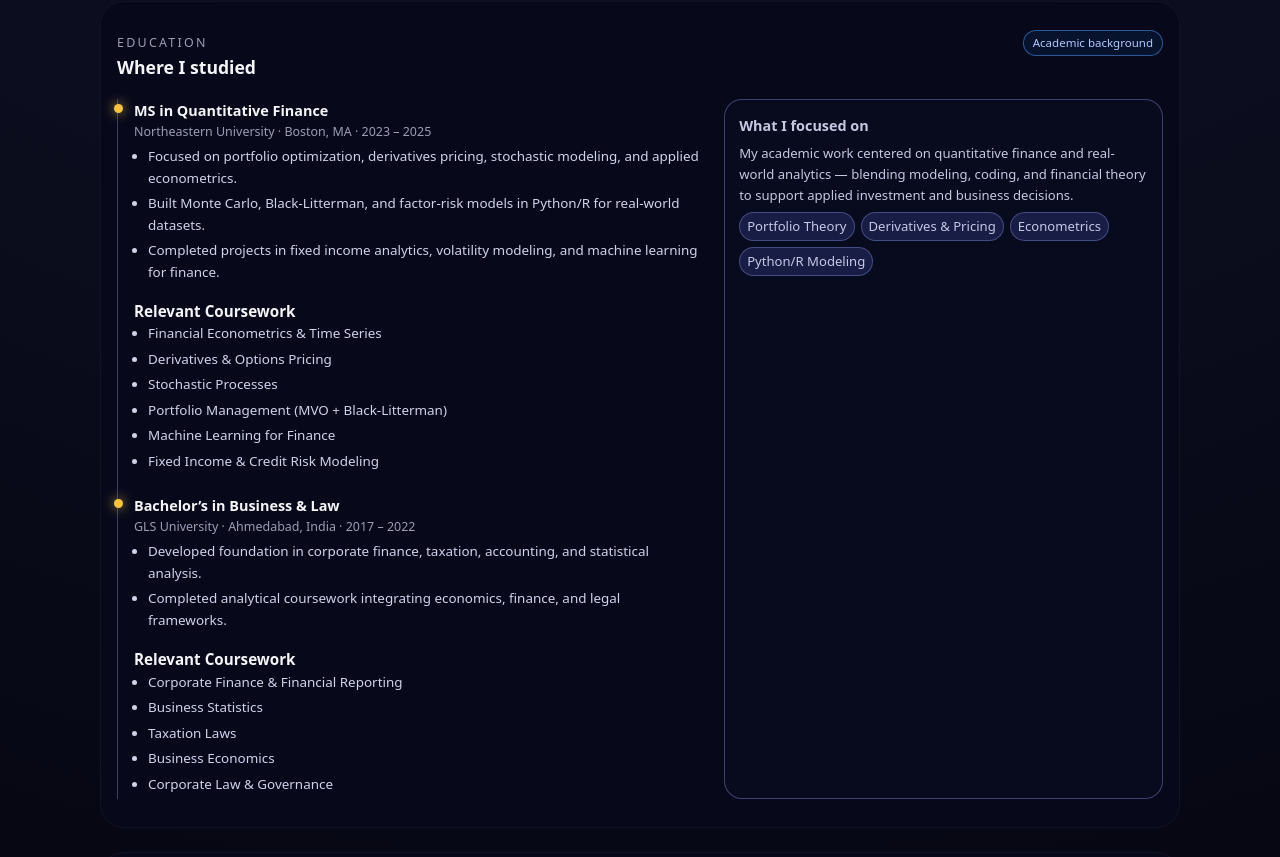
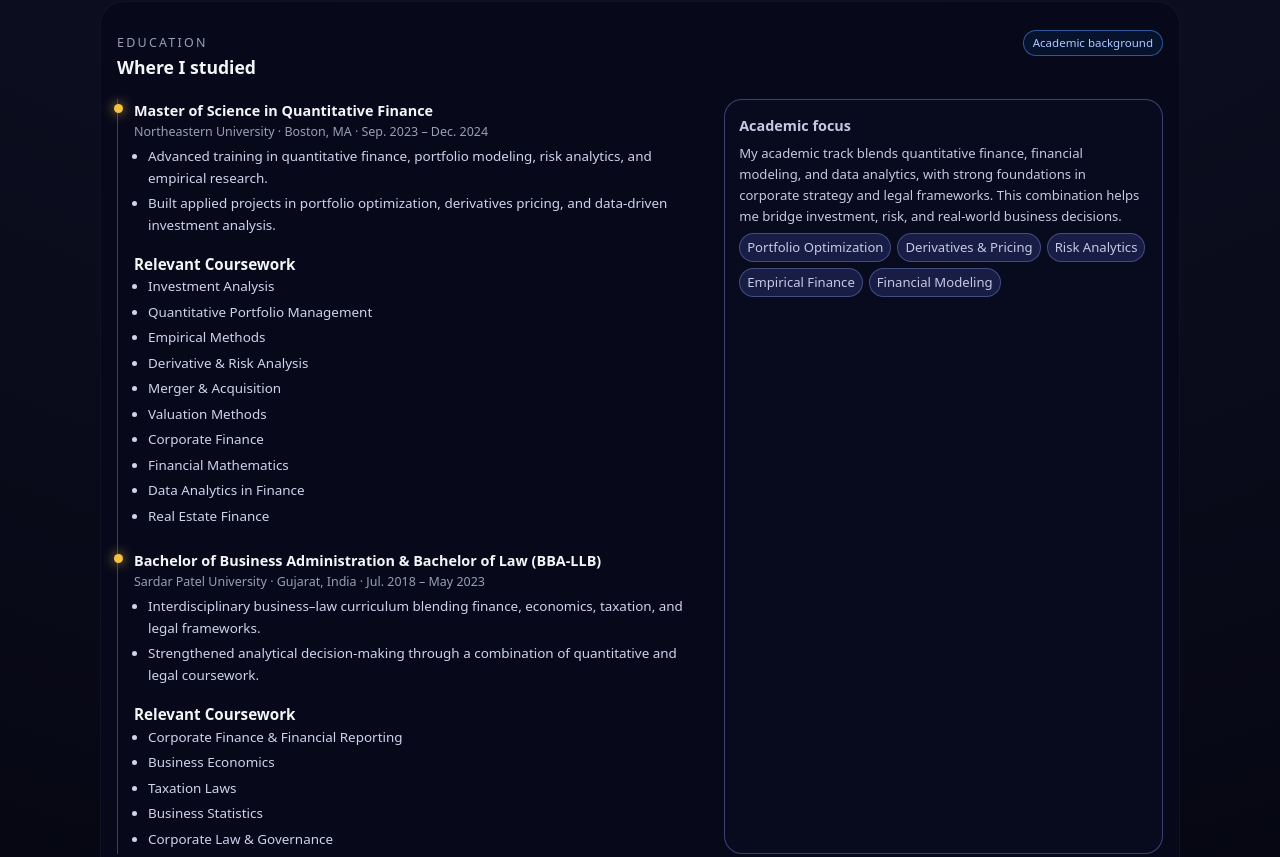
Before and after one commit to thequantfinancegrad/thequantfinancegrad.github.io, a plain HTML site: page index.html in a window 1280 px wide. Shown: the part 1080-1937 px from the top of the page. Drawn offline with Linux system fonts and the light colour scheme.

Commit message:
Add Education section aligned with Experience layout

```diff
--- a/index.html
+++ b/index.html
@@ -760,6 +760,7 @@
           <span>Python · Excel · BI</span>
         </div>
       </section>
+
       <!-- Education -->
       <section id="education">
         <div class="section-header">
@@ -773,15 +774,18 @@
         <div class="exp-grid">
           <div class="timeline">
 
-            <!-- Item 1 -->
+            <!-- Northeastern University -->
             <div class="timeline-item">
               <div class="timeline-dot"></div>
-              <div class="timeline-role">MS in Quantitative Finance</div>
-              <div class="timeline-meta">Northeastern University · Boston, MA · 2023 – 2025</div>
+
+              <div class="timeline-role">Master of Science in Quantitative Finance</div>
+              <div class="timeline-meta">
+                Northeastern University · Boston, MA · Sep. 2023 – Dec. 2024
+              </div>
+
               <ul class="timeline-points">
-                <li>Focused on portfolio optimization, derivatives pricing, stochastic modeling, and applied econometrics.</li>
-                <li>Built Monte Carlo, Black-Litterman, and factor-risk models in Python/R for real-world datasets.</li>
-                <li>Completed projects in fixed income analytics, volatility modeling, and machine learning for finance.</li>
+                <li>Advanced training in quantitative finance, portfolio modeling, risk analytics, and empirical research.</li>
+                <li>Built applied projects in portfolio optimization, derivatives pricing, and data-driven investment analysis.</li>
               </ul>
 
               <!-- Coursework -->
@@ -789,23 +793,33 @@
                 Relevant Coursework
               </div>
               <ul class="timeline-points">
-                <li>Financial Econometrics & Time Series</li>
-                <li>Derivatives & Options Pricing</li>
-                <li>Stochastic Processes</li>
-                <li>Portfolio Management (MVO + Black-Litterman)</li>
-                <li>Machine Learning for Finance</li>
-                <li>Fixed Income & Credit Risk Modeling</li>
+                <li>Investment Analysis</li>
+                <li>Quantitative Portfolio Management</li>
+                <li>Empirical Methods</li>
+                <li>Derivative & Risk Analysis</li>
+                <li>Merger & Acquisition</li>
+                <li>Valuation Methods</li>
+                <li>Corporate Finance</li>
+                <li>Financial Mathematics</li>
+                <li>Data Analytics in Finance</li>
+                <li>Real Estate Finance</li>
               </ul>
             </div>
 
-            <!-- Item 2 -->
+            <!-- Sardar Patel University -->
             <div class="timeline-item">
               <div class="timeline-dot"></div>
-              <div class="timeline-role">Bachelor’s in Business & Law</div>
-              <div class="timeline-meta">GLS University · Ahmedabad, India · 2017 – 2022</div>
+
+              <div class="timeline-role">
+                Bachelor of Business Administration & Bachelor of Law (BBA-LLB)
+              </div>
+              <div class="timeline-meta">
+                Sardar Patel University · Gujarat, India · Jul. 2018 – May 2023
+              </div>
+
               <ul class="timeline-points">
-                <li>Developed foundation in corporate finance, taxation, accounting, and statistical analysis.</li>
-                <li>Completed analytical coursework integrating economics, finance, and legal frameworks.</li>
+                <li>Interdisciplinary business–law curriculum blending finance, economics, taxation, and legal frameworks.</li>
+                <li>Strengthened analytical decision-making through a combination of quantitative and legal coursework.</li>
               </ul>
 
               <!-- Coursework -->
@@ -814,27 +828,30 @@
               </div>
               <ul class="timeline-points">
                 <li>Corporate Finance & Financial Reporting</li>
+                <li>Business Economics</li>
+                <li>Taxation Laws</li>
                 <li>Business Statistics</li>
-                <li>Taxation Laws</li>
-                <li>Business Economics</li>
                 <li>Corporate Law & Governance</li>
               </ul>
             </div>
 
           </div>
 
-          <!-- Right side card -->
+          <!-- Right-side card -->
           <aside class="exp-side-card">
-            <h4>What I focused on</h4>
+            <h4>Academic focus</h4>
             <p>
-              My academic work centered on quantitative finance and real-world analytics — blending modeling,
-              coding, and financial theory to support applied investment and business decisions.
+              My academic track blends quantitative finance, financial modeling, and data analytics, with
+              strong foundations in corporate strategy and legal frameworks. This combination helps me
+              bridge investment, risk, and real-world business decisions.
             </p>
+
             <div class="exp-side-tags">
-              <span>Portfolio Theory</span>
+              <span>Portfolio Optimization</span>
               <span>Derivatives & Pricing</span>
-              <span>Econometrics</span>
-              <span>Python/R Modeling</span>
+              <span>Risk Analytics</span>
+              <span>Empirical Finance</span>
+              <span>Financial Modeling</span>
             </div>
           </aside>
         </div>
```
